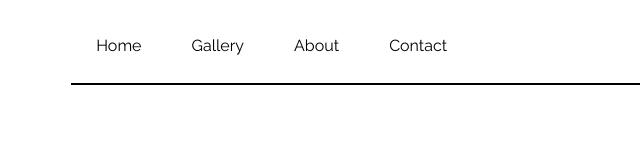
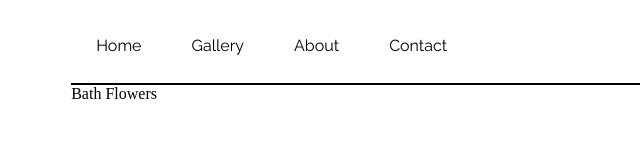
Before and after one commit to srprescott/Florist-Shop, a plain HTML site: page index.html in a window 1280 px wide. Shown: the full height of the page, 0-640 px from the left. Drawn offline with Linux system fonts and the light colour scheme; a web font is replaced by a local one.

Commit message:
Nav Complete

```diff
--- a/index.html
+++ b/index.html
@@ -31,7 +31,7 @@
            </section>
 
             <section class="one">
-
+                <div class="header">Bath Flowers</div>
             </section>
         </div>
 
--- a/styles.scss
+++ b/styles.scss
@@ -13,6 +13,8 @@
 .row{
     margin: 0 5%;
 }
+
+/*  MMMMMMMMM Navbar MMMMMMMM */
 
 ul{
     list-style-type: none;
@@ -47,3 +49,6 @@ li a{
 li a:hover{
     color:gray;
 }
+
+
+/*  MMMMMMMMM Intro MMMMMMMM */
```
Also changed, not shown: styles.css, 1 other file.
